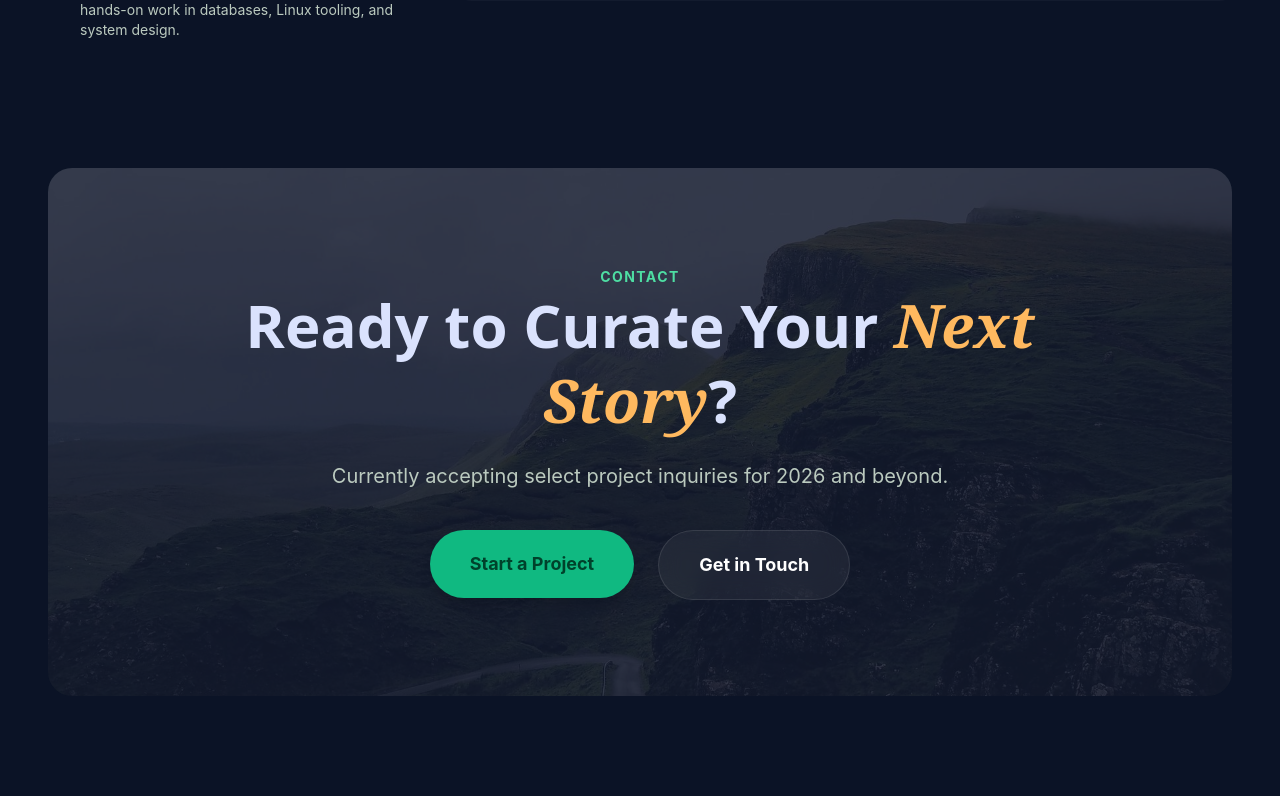
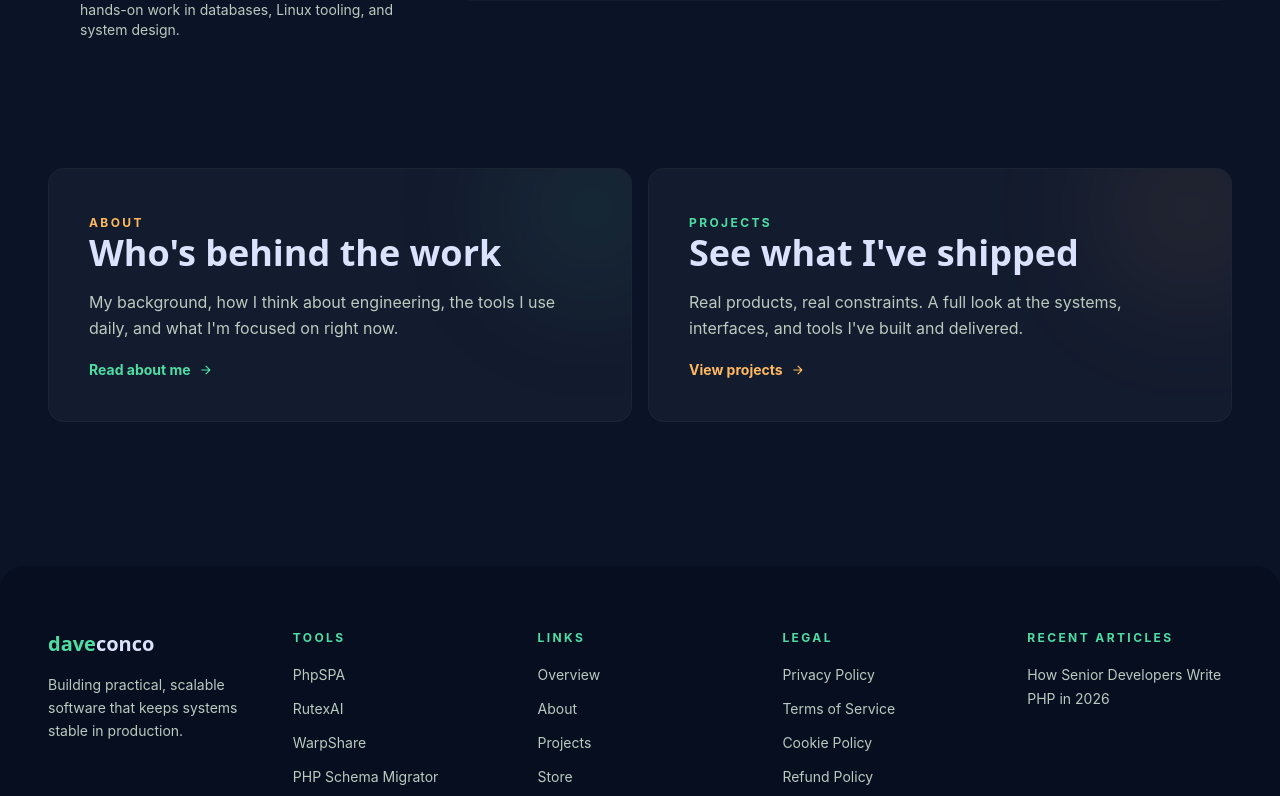
Before and after one commit to dconco/dconco, a React (Vite) app: page / in a window 1280 px wide. Shown: the part 2524-3320 px from the top of the page. Built offline with nearby package versions, Linux system fonts and the light colour scheme; no server answers.

Commit message:
added links to about and projects page in home page

```diff
--- a/src/pages/Overview.tsx
+++ b/src/pages/Overview.tsx
@@ -185,39 +185,40 @@ export default function Overview({ setActive }: { setActive: (active: LinkType)
          </section>
 
          <section
-            id="contact"
             data-aos="fade-up"
-            className="relative overflow-hidden rounded-3xl bg-surface-container-low px-6 py-20 text-center md:px-12 md:py-24"
+            className="grid grid-cols-1 gap-4 md:grid-cols-2"
          >
-            <img
-					src={portfolioImages.contactOverlay}
-					alt=""
-					aria-hidden="true"
-					className="pointer-events-none absolute inset-x-0 top-0 h-full w-full object-cover opacity-15"
-				/>
+            <Link to="/about" className="group relative overflow-hidden rounded-2xl border border-outline-variant/20 bg-surface-container-low p-10 transition-colors hover:border-primary/30 hover:bg-surface-container">
+               <div className="pointer-events-none absolute -right-10 -top-10 h-40 w-40 rounded-full bg-primary/10 blur-3xl" />
+               <div className="relative space-y-4">
+                  <span className="text-xs font-bold uppercase tracking-[0.2em] text-secondary">About</span>
+                  <h2 className="font-headline text-3xl font-bold text-on-surface md:text-4xl">
+                     Who's behind the work
+                  </h2>
+                  <p className="text-base leading-relaxed text-on-surface-variant">
+                     My background, how I think about engineering, the tools I use daily, and what I'm focused on right now.
+                  </p>
+                  <div className="inline-flex items-center gap-2 text-sm font-bold text-primary transition-transform group-hover:translate-x-1">
+                     Read about me <Icon icon="material-symbols:arrow-forward-rounded" />
+                  </div>
+               </div>
+            </Link>
 
-            <div className="relative z-10 space-y-6">
-               <span className="text-sm font-bold tracking-widest text-primary">CONTACT</span>
-               <h2 className="font-headline mx-auto max-w-4xl text-4xl font-bold leading-tight md:text-6xl">
-                  Ready to Curate Your <span className="italic font-serif text-secondary">Next Story</span>?
-               </h2>
-               <p className="font-body mx-auto max-w-2xl text-xl max-md:text-[17px] text-on-surface-variant">
-                  Currently accepting select project inquiries for 2026 and beyond.
-               </p>
-            </div>
-
-            <div className="relative z-10 mt-10 flex flex-wrap justify-center gap-6">
-               <Link to="/contact">
-                  <button className="rounded-full bg-primary-container px-10 py-5 text-lg font-bold text-on-primary-container shadow-lg transition-all duration-300 hover:scale-105">
-                     Start a Project
-                  </button>
-               </Link>
-               <a href="https://wa.me/2349121235927" target="_blank">
-                  <button className="rounded-full border border-white/10 bg-white/5 px-10 py-5 text-lg font-bold text-white backdrop-blur-md transition-all duration-300 hover:bg-white/10">
-                     Get in Touch
-                  </button>
-               </a>
-            </div>
+            <Link to="/projects" className="group relative overflow-hidden rounded-2xl border border-outline-variant/20 bg-surface-container-low p-10 transition-colors hover:border-secondary/30 hover:bg-surface-container">
+               <div className="pointer-events-none absolute -right-10 -top-10 h-40 w-40 rounded-full bg-secondary/10 blur-3xl" />
+               <div className="relative space-y-4">
+                  <span className="text-xs font-bold uppercase tracking-[0.2em] text-primary">Projects</span>
+                  <h2 className="font-headline text-3xl font-bold text-on-surface md:text-4xl">
+                     See what I've shipped
+                  </h2>
+                  <p className="text-base leading-relaxed text-on-surface-variant">
+                     Real products, real constraints. A full look at the systems, interfaces, and tools I've built and delivered.
+                  </p>
+                  <div className="inline-flex items-center gap-2 text-sm font-bold text-secondary transition-transform group-hover:translate-x-1">
+                     View projects <Icon icon="material-symbols:arrow-forward-rounded" />
+                  </div>
+               </div>
+            </Link>
          </section>
       </main>
    )
```
Also changed, not shown: src/pages/Tools.tsx (+48 -29 lines).
